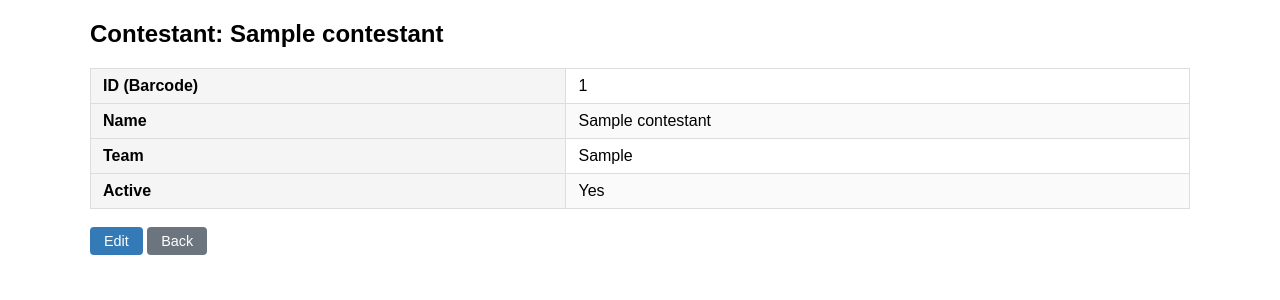
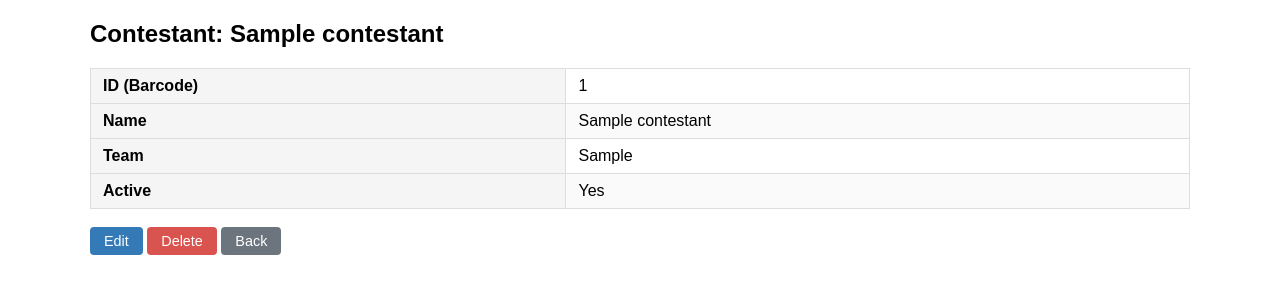
Before and after one commit to qvisty/fitnessrun_claude, a Laravel app: page /contestants/1 in a window 1280 px wide. Shown: the part 42-342 px from the top of the page. Run offline with Laravel 12, Linux system fonts and the light colour scheme; tables that the repository leaves empty hold one stand-in row (values such as "Sample post").

Commit message:
Add missing delete button to contestants/show
The original Contestants/view.ctp had a delete link — contestants/show
was missing the delete form, inconsistent with all other show pages

https://claude.ai/code/session_016ZpHUPvwfXppENtdzM6nnM

```diff
--- a/fitnessrun/resources/views/contestants/show.blade.php
+++ b/fitnessrun/resources/views/contestants/show.blade.php
@@ -10,5 +10,9 @@
 </table>
 <br>
 <a href="{{ route('contestants.edit', $contestant) }}" class="btn">Edit</a>
+<form class="inline" method="POST" action="{{ route('contestants.destroy', $contestant) }}" onsubmit="return confirm('Delete this contestant?')">
+    @csrf @method('DELETE')
+    <button type="submit" class="btn btn-danger">Delete</button>
+</form>
 <a href="{{ route('contestants.index') }}" class="btn btn-secondary">Back</a>
 @endsection
```
